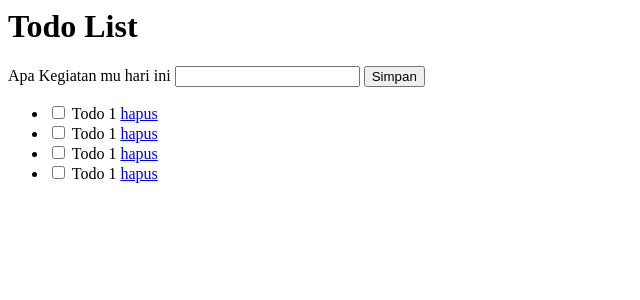
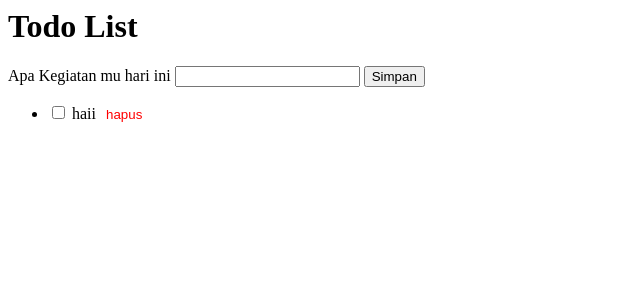
Before and after one commit to Ryuuutaaa/php-codepolitan-, a PHP site: page /todolist/index.php in a window 1280 px wide. Shown: the top 300 px of the page, without its empty margins (0-640 px from the left). Run offline with PHP 8.4, Linux system fonts and the light colour scheme.

Commit message:
add todo list

```diff
--- a/todolist/index.php
+++ b/todolist/index.php
@@ -1,29 +1,45 @@
+<?php
+$todos = [];
+$file = file_get_contents("todo.txt");
+
+if ($file) {
+    $todos = unserialize($file);
+}
+
+if (isset($_POST["todo"])) {
+    $data = $_POST["todo"];
+    $todos[] = [
+        'todo' => $data,
+        'status' => 0
+    ];
+
+    file_put_contents("todo.txt", serialize($todos));
+}
+
+if (isset($_POST['delete'])) {
+    $index = $_POST['delete'];
+    unset($todos[$index]);
+    $todos = array_values($todos);
+    file_put_contents("todo.txt", serialize($todos));
+}
+?>
+
 <h1>Todo List</h1>
-<form action="">
+<form method="post">
     <label for="">Apa Kegiatan mu hari ini</label>
-    <input type="text" name="todo">
+    <input type="text" name="todo" required>
     <button type="submit">Simpan</button>
+</form>
 
-    <ul>
+<ul>
+    <?php foreach ($todos as $index => $item): ?>
         <li>
-            <input type="checkbox" name="todo">
-            <label for="">Todo 1</label>
-            <a href="#">hapus</a>
+            <input type="checkbox" name="status" <?php echo $item['status'] ? 'checked' : ''; ?>>
+            <label><?php echo htmlspecialchars($item['todo']); ?></label>
+            <form method="post" style="display:inline;">
+                <input type="hidden" name="delete" value="<?php echo $index; ?>">
+                <button type="submit" style="border:none; background:none; color:red; cursor:pointer;">hapus</button>
+            </form>
         </li>
-        <li>
-            <input type="checkbox" name="todo">
-            <label for="">Todo 1</label>
-            <a href="#">hapus</a>
-        </li>
-        <li>
-            <input type="checkbox" name="todo">
-            <label for="">Todo 1</label>
-            <a href="#">hapus</a>
-        </li>
-        <li>
-            <input type="checkbox" name="todo">
-            <label for="">Todo 1</label>
-            <a href="#">hapus</a>
-        </li>
-    </ul>
-</form>
+    <?php endforeach; ?>
+</ul>
--- /dev/null
+++ b/todolist/todo.txt
@@ -0,0 +1 @@
+a:1:{i:0;a:2:{s:4:"todo";s:4:"haii";s:6:"status";i:0;}}
```
